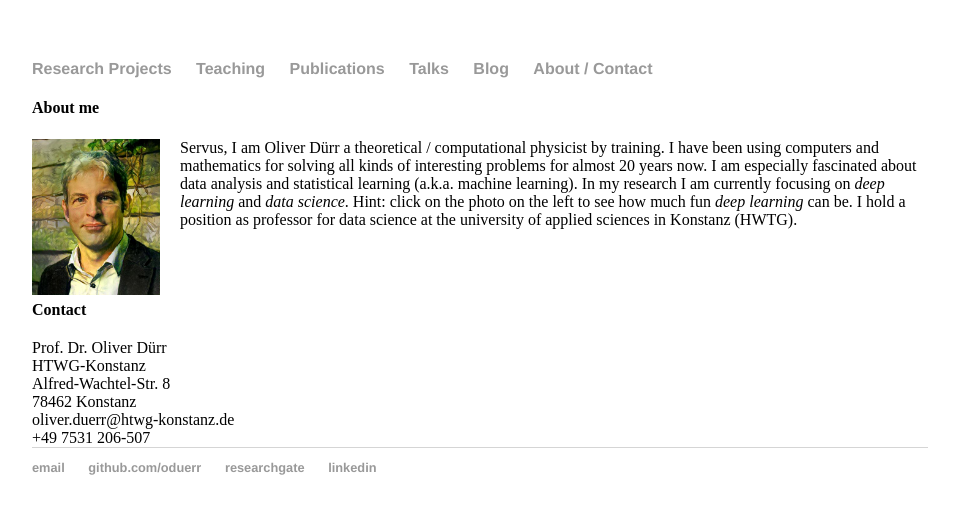
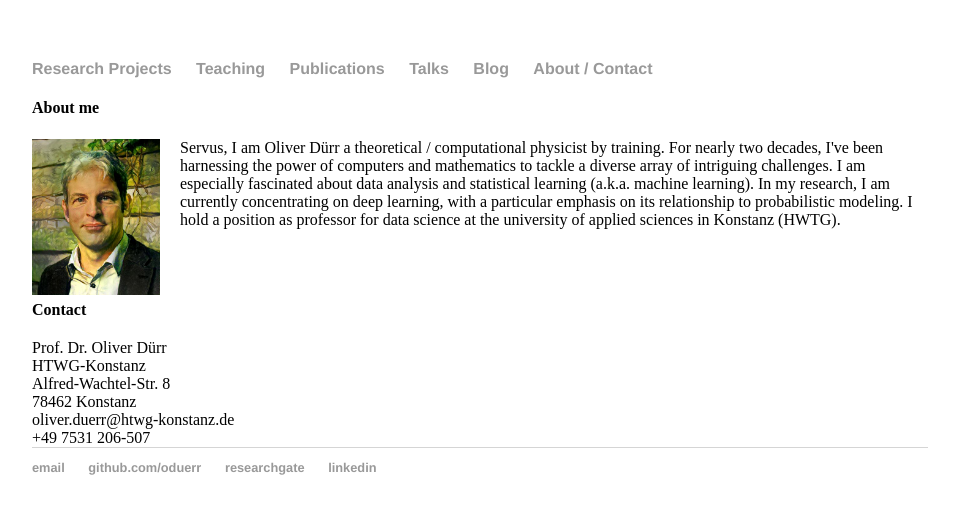
Before and after one commit to oduerr/oduerr.github.io, a Jekyll site: the page built from about/index.html, in a window 1280 px wide. Shown: the top 514 px of the page, without its empty margins (160-1119 px from the left). Built offline with Jekyll 4.4.1, drawn with Linux system fonts in a browser that asks for light colours.

Commit message:
Update index.html

```diff
--- a/about/index.html
+++ b/about/index.html
@@ -7,7 +7,11 @@ title: Oliver Dürr
 
 <div background="lightblue">
 <a href="about_photo.html"><img src="VorHolz_Auschnitt_Frida_Kahlo.jpg" alt="Me" width="128" align="left" style="margin: 0px 20px 0px 0px"/></a>
-	Servus, I am Oliver Dürr a theoretical / computational physicist by training. I have been using computers and mathematics for solving all kinds of interesting problems for almost 20 years now. I am especially fascinated about data analysis and statistical learning (a.k.a. machine learning). In my research I am currently focusing on <em>deep learning</em> and <em>data science</em>. Hint: click on the photo on the left to see how much fun <em>deep learning</em> can be. I hold a position as professor for data science at the university of applied sciences in Konstanz (HWTG).
+	Servus, I am Oliver Dürr a theoretical / computational physicist by training.
+	For nearly two decades, I've been harnessing the power of computers and mathematics to tackle a diverse array of intriguing challenges.
+	I am especially fascinated about data analysis and statistical learning (a.k.a. machine learning).
+	In my research, I am currently concentrating on deep learning, with a particular emphasis on its relationship to probabilistic modeling.
+	I hold a position as professor for data science at the university of applied sciences in Konstanz (HWTG).
 </div>
 <br>
 <br><br><br>
```
